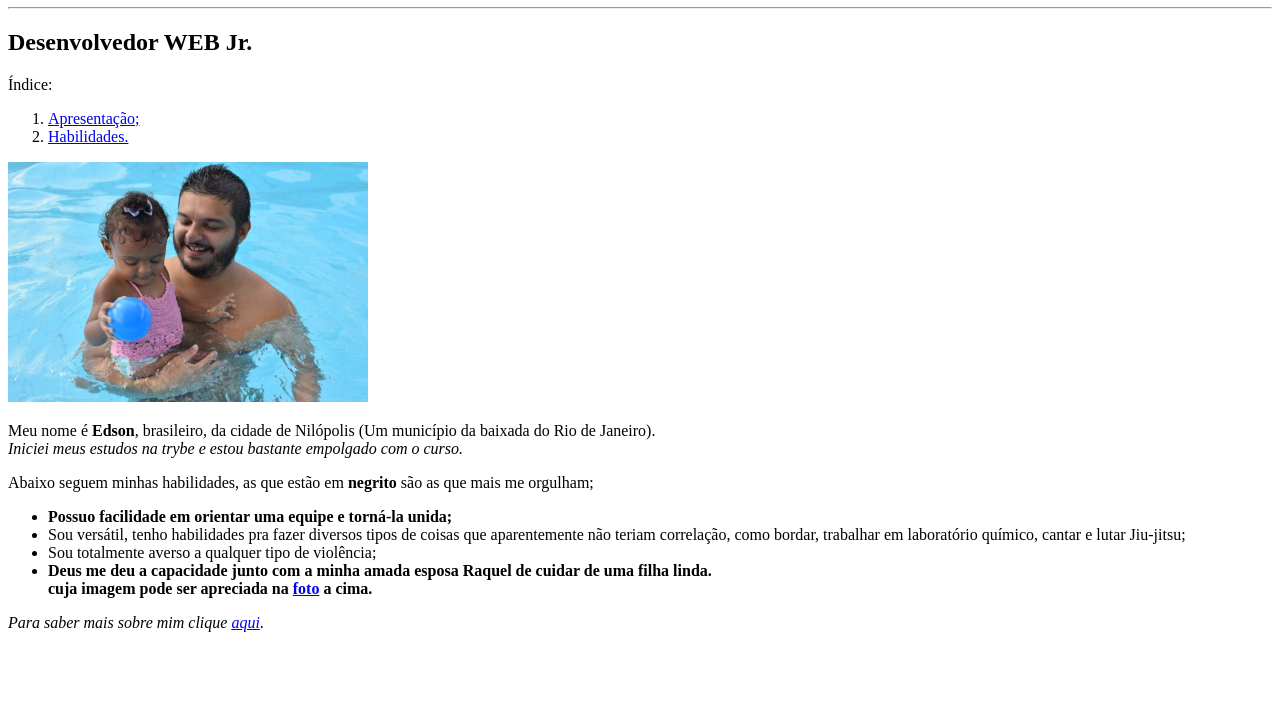
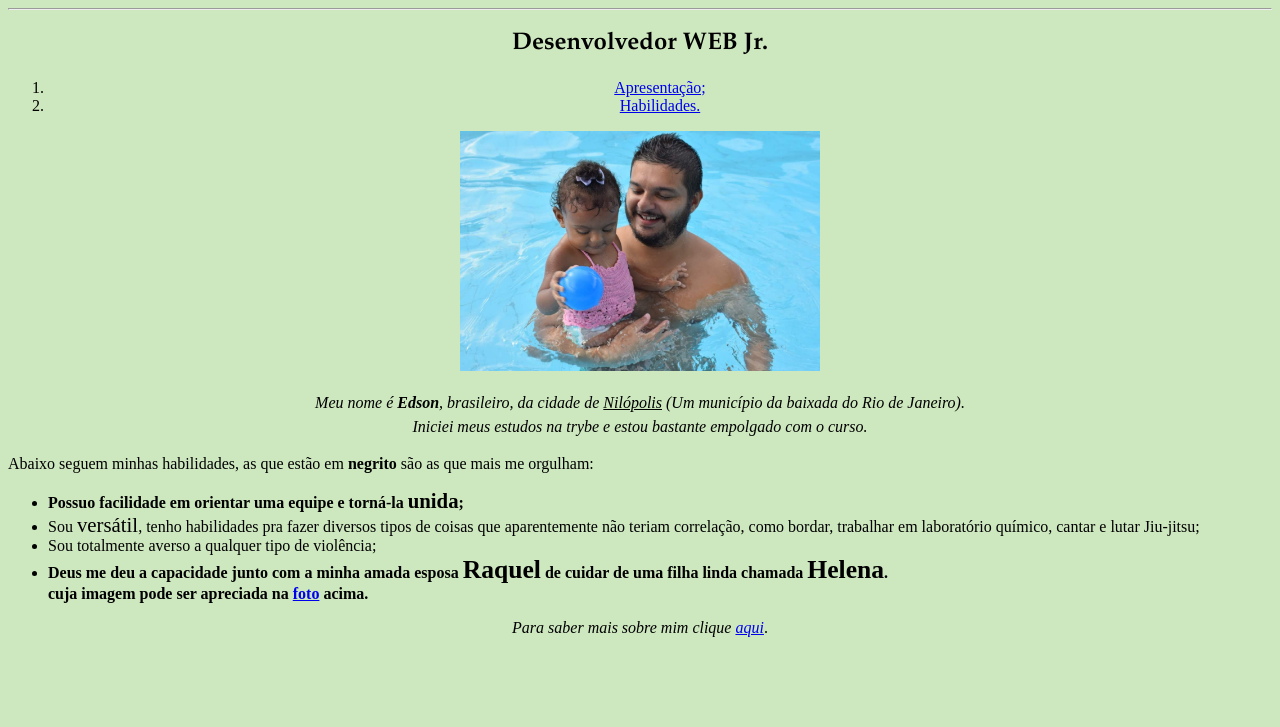
Before and after one commit to araujobarros/Portif-lio, a plain HTML site: page index.html in a window 1280 px wide. Shown: the part 73-800 px from the top of the page. Drawn offline with Linux system fonts and the light colour scheme.

Commit message:
Alteração: index.html - Referente a atividade do 2° dia do blco-3

```diff
--- a/index.html
+++ b/index.html
@@ -3,31 +3,60 @@
 <head>
     <meta charset="UTF-8">
     <title>Meu portifólio</title>
-	<meta name="autor" content="Edson Araujo de Barros Junior" />
+    <meta name="autor" content="Edson Araujo de Barros Junior" />
+    <style>
+        body {
+            background-color: rgb(205, 231, 190);
+            text-align: center;
+        }
+        .title {
+            font-family: "Garamond", sans-serif;
+        }
+
+        #Ap {
+            line-height: 1.5em;
+            font-style: italic;
+        }
+        #city {
+          text-decoration: underline;
+        }
+        #Hab {
+            text-align: justify;
+        }
+        ul {
+           text-align: justify;
+        }
+        .big {
+            font-size: 1.3em;
+        }
+        .bigplus {
+            font-size: 1.6em;
+        }
+    </style>
 </head>
 <body>
-    <h1> Edson Araujo de Barros Junior </h1>
+    <h1 class="title"> Edson Araujo de Barros Junior </h1>
 	<hr>
-    <h2> Desenvolvedor WEB Jr. </h2>
-    <p>Índice:</p>
+    <h2 class="title"> Desenvolvedor WEB Jr. </h2>
+
     <ol type="1">
 		<li><a href="#Ap">Apresentação;</a></li>
         <li><a href="#Ab">Habilidades.</a></li>
     </ol>
     <img id="foto" src="Edson_Helena_piscina.jpg" height="240" width="360" alt="Foto com minha filha linda segurando uma bola, dentro de uma piscina azul"/> <br />
 
-    <p id="Ap">Meu nome é <strong>Edson</strong>, brasileiro, da cidade de Nilópolis (Um município da baixada do Rio de Janeiro).<br>
-	<em>Iniciei meus estudos na trybe e estou bastante empolgado com o curso.</em> </p>
-    <p id="Ab">Abaixo seguem minhas habilidades, as que estão em <strong>negrito</strong> são as que mais me orgulham; </p>
+    <p id="Ap">Meu nome é <strong>Edson</strong>, brasileiro, da cidade de <a id="city">Nilópolis</a> (Um município da baixada do Rio de Janeiro).<br>
+	Iniciei meus estudos na trybe e estou bastante empolgado com o curso. </p>
+    <p id="Hab">Abaixo seguem minhas habilidades, as que estão em <strong>negrito</strong> são as que mais me orgulham: </p>
 
     <ul>
-        <li><strong>Possuo facilidade em orientar uma equipe e torná-la unida;</strong></li>
-        <li>Sou versátil, tenho habilidades pra fazer diversos tipos de coisas
+        <li><strong>Possuo facilidade em orientar uma equipe e torná-la <a class="big">unida</a>;</strong></li>
+        <li>Sou <a class="big">versátil</a>, tenho habilidades pra fazer diversos tipos de coisas
             que aparentemente não teriam correlação, como bordar, trabalhar em
             laboratório químico, cantar e lutar Jiu-jitsu;</li>
         <li>Sou totalmente averso a qualquer tipo de violência;</li>
-        <li><strong>Deus me deu a capacidade junto com a minha amada esposa Raquel de cuidar de uma filha linda.<br>
-            cuja imagem pode ser apreciada na <a href="#foto">foto</a> a cima.</strong></li>
+        <li><strong>Deus me deu a capacidade junto com a minha amada esposa <a class="bigplus">Raquel</a> de cuidar de uma filha linda chamada <a class="bigplus">Helena</a>.<br>
+            cuja imagem pode ser apreciada na <a href="#foto">foto</a> acima.</strong></li>
     </ul>
     <p><em>Para saber mais sobre mim clique <a href="https://www.instagram.com/araujobarrosjr/" target="_blank">aqui</a></em>.</p>
 
```
